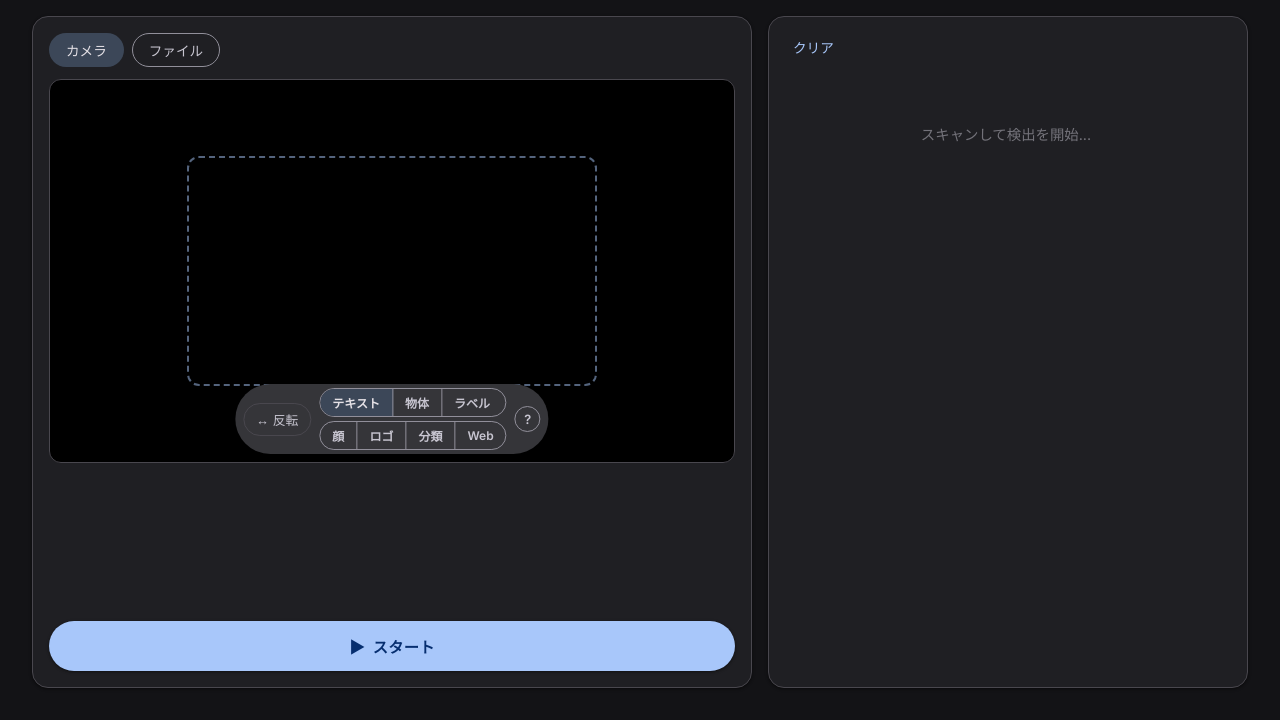
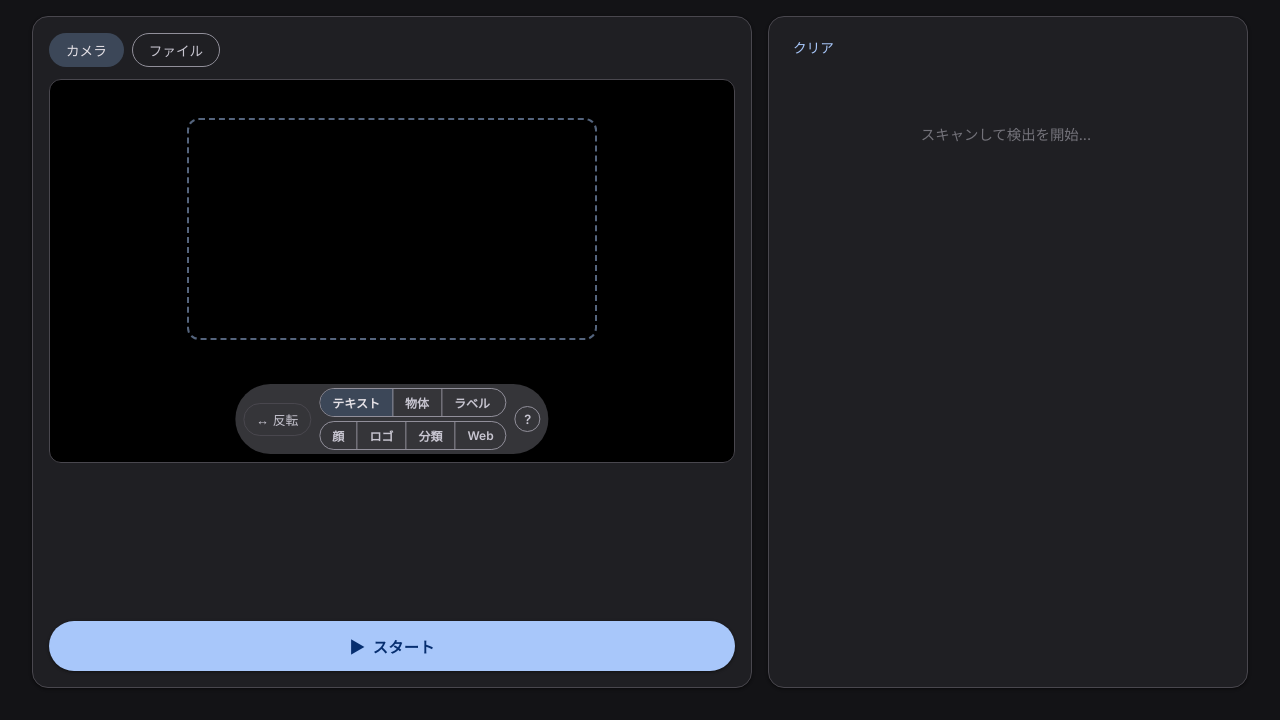
Before and after one commit to Naoki-Kaneda/Vision-Scanner, a Flask app: page / in a window 1280 px wide. Shown: the part 80-800 px from the top of the page. Run offline with Flask 3, Linux system fonts and the light colour scheme.

Commit message:
fix: ターゲットボックスのCSS位置とJS撮影領域を同期
2段モードボタンとの重なりを解消するためCSSを上方移動（top:20%→10%,
height:60%→58%）した際、JS側の撮影クロップ・バウンディングボックス
描画が旧計算のままだった問題を修正。TARGET_BOX_TOP/TARGET_BOX_HEIGHT
定数を導入し、CSS・JS間で枠位置を一元管理するようにした。

Co-Authored-By: Claude Opus 4.6 <noreply@anthropic.com>

```diff
--- a/static/script.js
+++ b/static/script.js
@@ -5,7 +5,9 @@
 // ─── 定数・設定 ──────────────────────────────────
 let API_DAILY_LIMIT = 1000;           // 1日のAPI呼び出し上限（サーバーから動的取得）
 const API_WARNING_RATIO = 0.8;       // API上限の警告表示閾値（80%で黄色）
-const TARGET_BOX_RATIO = 0.6;        // ターゲットボックスの映像比率（60%）
+const TARGET_BOX_RATIO = 0.6;        // ターゲットボックスの横幅比率（60%）
+const TARGET_BOX_TOP = 0.10;         // ターゲットボックスの上端位置（10%）
+const TARGET_BOX_HEIGHT = 0.58;      // ターゲットボックスの高さ比率（58%、ボタン2段との被り回避）
 const STABILITY_THRESHOLD = 30;      // 安定判定フレーム数（約1秒@30fps）
 const MOTION_THRESHOLD = 30;         // フレーム間差分の閾値（カメラノイズ耐性を確保）
 const MOTION_CANVAS_WIDTH = 64;      // モーション検出用キャンバス幅
@@ -565,12 +567,11 @@ function drawBoundingBoxes(data, imageSize) {
     overlayCanvas.width = rect.width;
     overlayCanvas.height = rect.height;
 
-    // ターゲットボックスの表示領域（コンテナ基準）
-    const offsetRatio = (1 - TARGET_BOX_RATIO) / 2;
-    const targetX = rect.width * offsetRatio;
-    const targetY = rect.height * offsetRatio;
+    // ターゲットボックスの表示領域（コンテナ基準、CSSの.target-boxと同期）
+    const targetX = rect.width * (1 - TARGET_BOX_RATIO) / 2;  // 横: 中央寄せ
+    const targetY = rect.height * TARGET_BOX_TOP;               // 縦: 上端10%
     const targetW = rect.width * TARGET_BOX_RATIO;
-    const targetH = rect.height * TARGET_BOX_RATIO;
+    const targetH = rect.height * TARGET_BOX_HEIGHT;
 
     const config = MODE_BOX_CONFIG[currentMode] || MODE_BOX_CONFIG.object;
     if (!config.color) return; // classify/webモードはバウンディングボックス描画なし
@@ -648,11 +649,11 @@ async function captureAndAnalyze() {
     isAnalyzing = true;
     clearOverlay();
 
-    // ターゲットボックス内のみをクロップして送信
-    const srcX = video.videoWidth * (1 - TARGET_BOX_RATIO) / 2;
-    const srcY = video.videoHeight * (1 - TARGET_BOX_RATIO) / 2;
+    // ターゲットボックス内のみをクロップして送信（CSSの.target-boxと同期）
+    const srcX = video.videoWidth * (1 - TARGET_BOX_RATIO) / 2;  // 横: 中央寄せ
+    const srcY = video.videoHeight * TARGET_BOX_TOP;               // 縦: 上端10%
     const srcW = video.videoWidth * TARGET_BOX_RATIO;
-    const srcH = video.videoHeight * TARGET_BOX_RATIO;
+    const srcH = video.videoHeight * TARGET_BOX_HEIGHT;
 
     canvas.width = srcW;
     canvas.height = srcH;
--- a/static/style.css
+++ b/static/style.css
@@ -252,10 +252,10 @@ video {
 /* ─── ターゲットボックス ─────────────────────── */
 .target-box {
     position: absolute;
-    top: 20%;
+    top: 10%;
     left: 20%;
     width: 60%;
-    height: 60%;
+    height: 58%;
     border: 2px dashed rgba(168, 199, 250, 0.5);
     border-radius: var(--md-shape-corner-m);
     pointer-events: none;
```
